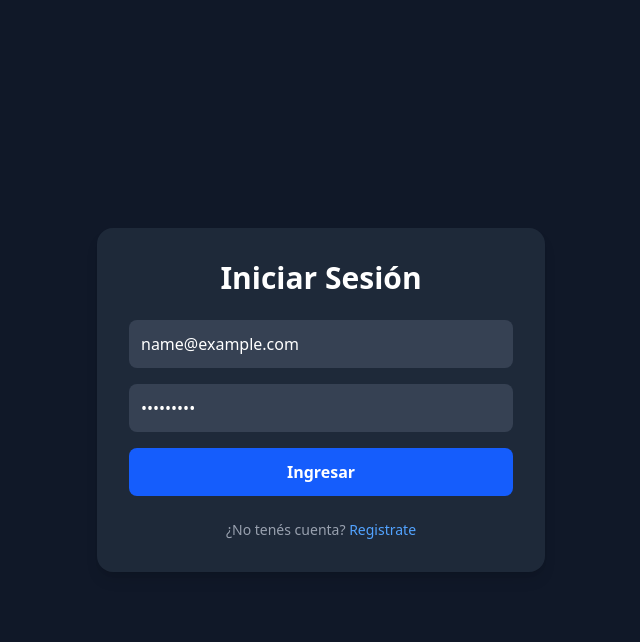
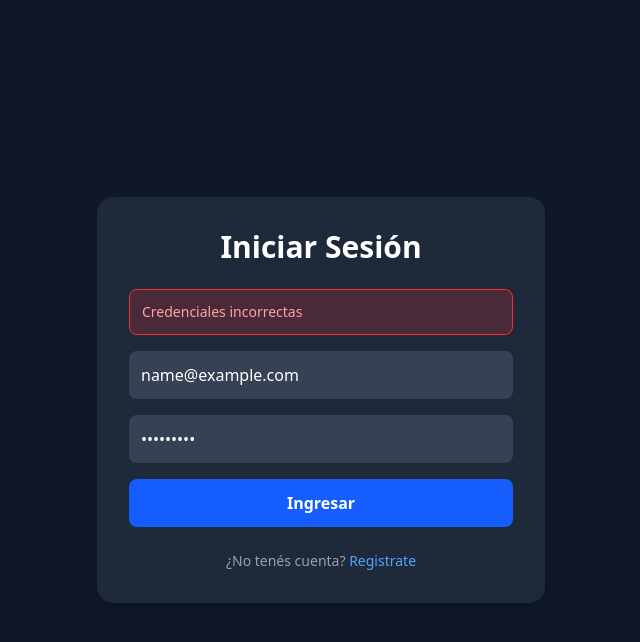
Before and after one commit to MelissaFerrari/ProyectoReact, a React (Vite) app in the folder discord-front/: page /login in a window 1280 px wide. Both pictures are taken after typing "name@example.com", "Sample123" into the empty fields and a click on the button "Ingresar". Shown: the top 642 px of the page, without its empty margins (319-959 px from the left). Built offline with nearby package versions, Linux system fonts and the light colour scheme; no server answers.

Commit message:
cambio el alert por mensaje de error inline para que quede igual que el register

```diff
--- a/discord-front/src/pages/login.tsx
+++ b/discord-front/src/pages/login.tsx
@@ -9,9 +9,11 @@ function Login() {
 
   const [email, setEmail] = useState("");
   const [password, setPassword] = useState("");
+  const [error, setError] = useState("");
 
   const handleLogin = async (e: React.FormEvent) => {
     e.preventDefault();
+    setError("");
 
     try {
       const response = await axios.post(
@@ -26,7 +28,7 @@ function Login() {
 
       navigate("/");
     } catch (error) {
-      alert("Credenciales incorrectas");
+      setError("Credenciales incorrectas");
     }
   };
 
@@ -36,6 +38,13 @@ function Login() {
         <h1 className="text-3xl font-bold text-white mb-6 text-center">
           Iniciar Sesión
         </h1>
+
+        {/* 👈 agregado, igual que en registro */}
+        {error && (
+          <div className="bg-red-500/20 border border-red-500 text-red-300 text-sm p-3 rounded-lg mb-4">
+            {error}
+          </div>
+        )}
 
         <form onSubmit={handleLogin} className="space-y-4">
           <input
```
